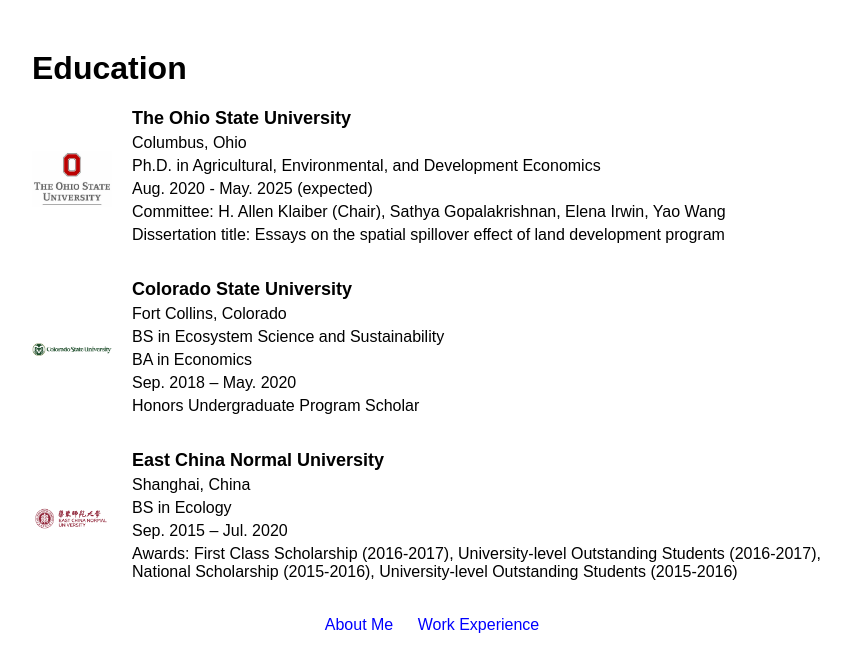
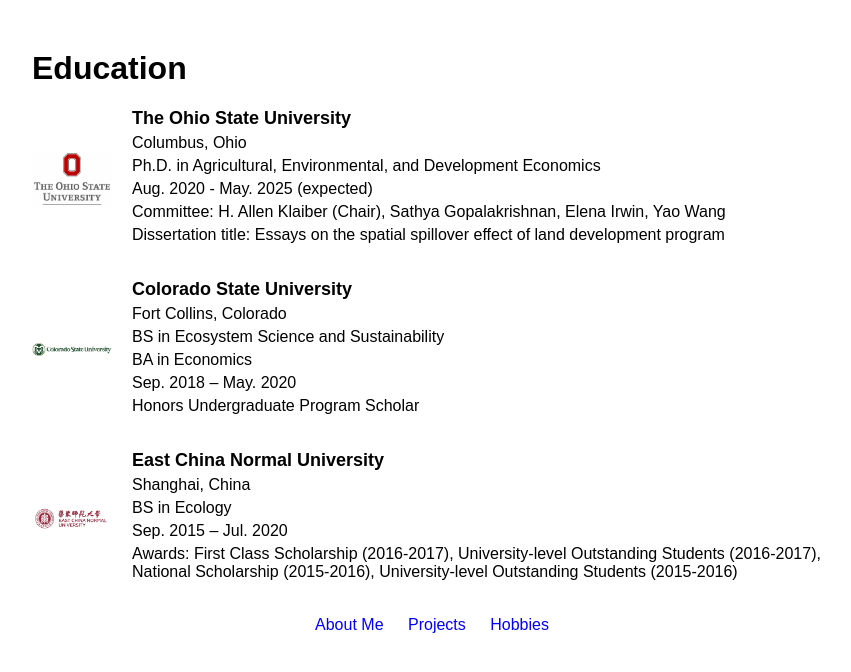
Before and after one commit to yunan1228/yunan1228.github.io, a plain HTML site: page education.html in a window 1280 px wide. Shown: the whole page, without its empty margins (208-1059 px from the left). Drawn offline with Linux system fonts and the light colour scheme.

Commit message:
Update education.html

```diff
--- a/education.html
+++ b/education.html
@@ -90,7 +90,8 @@
 
         <div class="nav">
             <a href="index.html">About Me</a>
-            <a href="work.html">Work Experience</a>
+            <a href="project.html">Projects</a>
+            <a href="hobby.html">Hobbies</a>
         </div>
     </div>
 </body>
```
